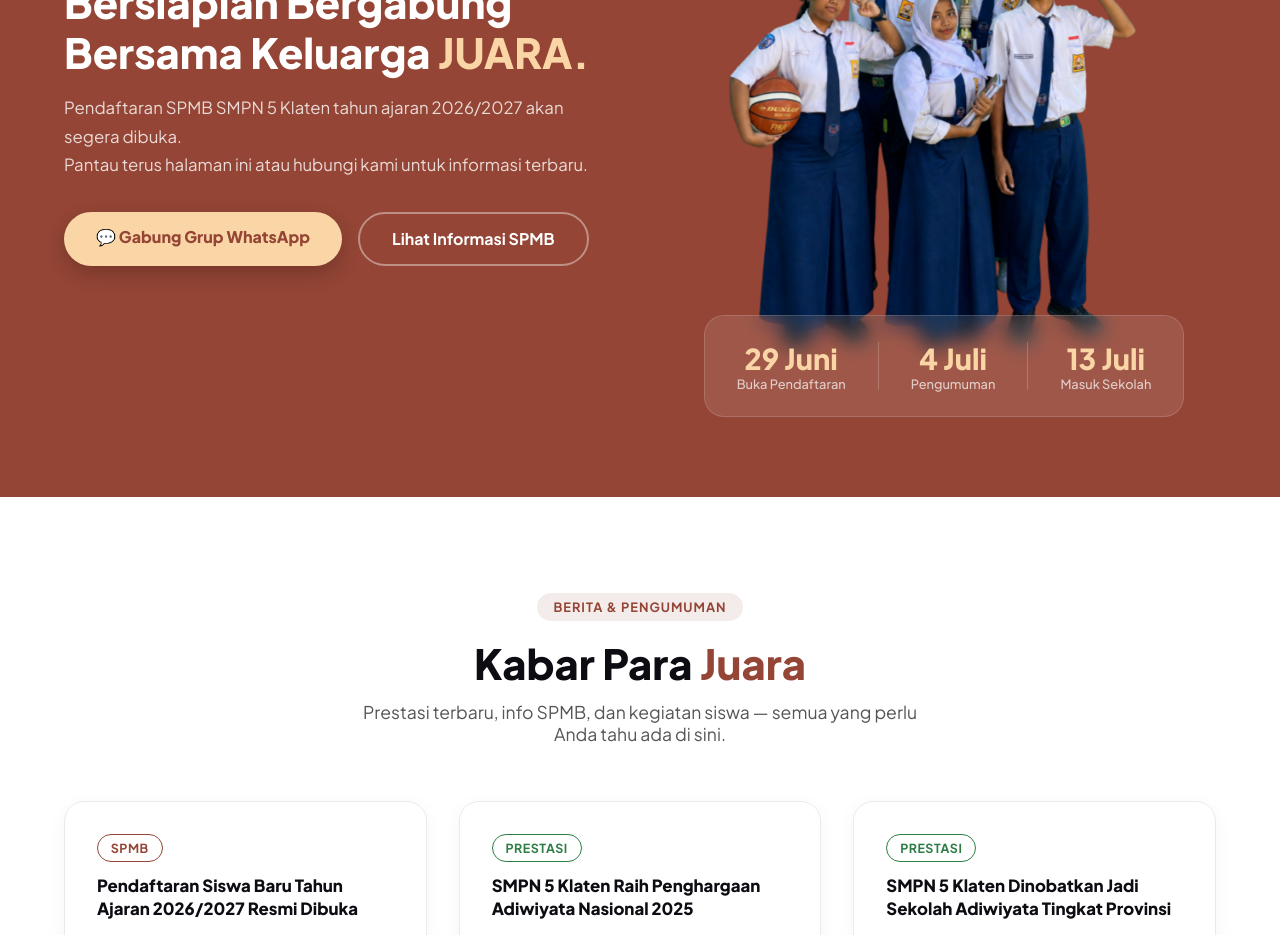
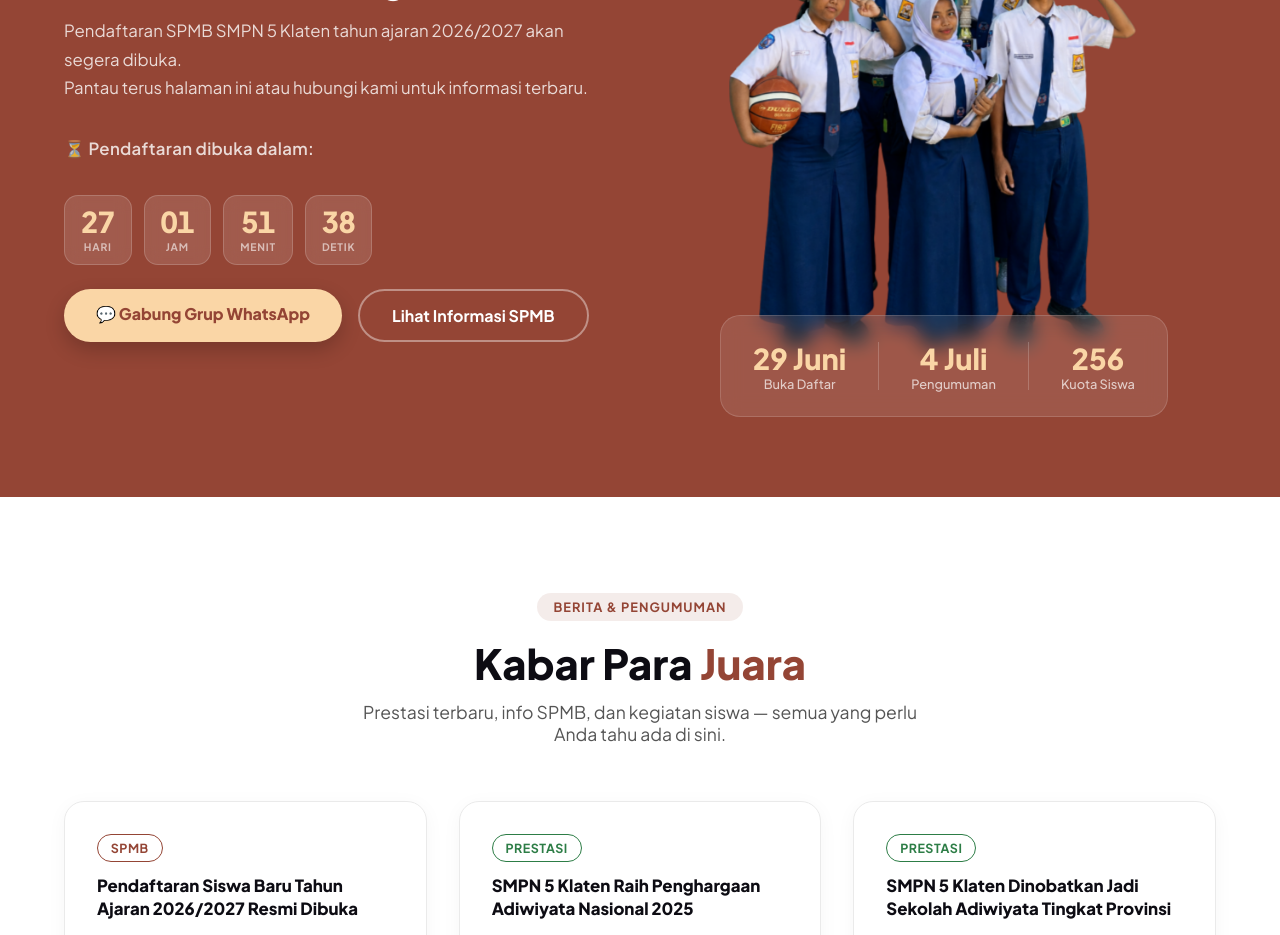
Before and after one commit to Santosa-Dev1507/website-smpn5-klaten, a Next.js app: page / in a window 1280 px wide. Shown: the part 6500-7435 px from the top of the page. Built offline with nearby package versions, Linux system fonts and the light colour scheme.

Commit message:
feat: tambah countdown timer SPMB & restore kuota 256 di section beranda

```diff
--- /dev/null
+++ b/app/components/SpmbCountdown.tsx
@@ -0,0 +1,66 @@
+"use client";
+
+import { useEffect, useState } from "react";
+import styles from "../page.module.css";
+
+const TARGET = new Date("2026-06-29T07:00:00+07:00").getTime();
+
+function calcTimeLeft() {
+  const diff = TARGET - Date.now();
+  if (diff <= 0) return null;
+  return {
+    hari: Math.floor(diff / (1000 * 60 * 60 * 24)),
+    jam: Math.floor((diff / (1000 * 60 * 60)) % 24),
+    menit: Math.floor((diff / (1000 * 60)) % 60),
+    detik: Math.floor((diff / 1000) % 60),
+  };
+}
+
+export default function SpmbCountdown() {
+  const [timeLeft, setTimeLeft] = useState<ReturnType<typeof calcTimeLeft>>(null);
+  const [mounted, setMounted] = useState(false);
+
+  useEffect(() => {
+    setMounted(true);
+    setTimeLeft(calcTimeLeft());
+    const id = setInterval(() => setTimeLeft(calcTimeLeft()), 1000);
+    return () => clearInterval(id);
+  }, []);
+
+  // Jangan render apapun di server (SSR) — hindari hydration mismatch
+  if (!mounted) return null;
+
+  // Jika sudah lewat tanggal, tampilkan pesan pendaftaran dibuka
+  if (timeLeft === null) {
+    return (
+      <div className={styles.countdownWrapper}>
+        <div className={styles.countdownOpen}>
+          🎉 Pendaftaran SPMB Sudah Dibuka!
+        </div>
+      </div>
+    );
+  }
+
+  const units = [
+    { value: timeLeft.hari, label: "Hari" },
+    { value: timeLeft.jam, label: "Jam" },
+    { value: timeLeft.menit, label: "Menit" },
+    { value: timeLeft.detik, label: "Detik" },
+  ];
+
+  return (
+    <div className={styles.countdownWrapper}>
+      <p className={styles.countdownLabel}>⏳ Pendaftaran dibuka dalam:</p>
+      <div className={styles.countdownGrid}>
+        {units.map(({ value, label }) => (
+          <div key={label} className={styles.countdownUnit}>
+            <span className={styles.countdownNumber}>
+              {String(value).padStart(2, "0")}
+            </span>
+            <span className={styles.countdownUnitLabel}>{label}</span>
+          </div>
+        ))}
+      </div>
+    </div>
+  );
+}
--- a/app/page.module.css
+++ b/app/page.module.css
@@ -420,6 +420,42 @@
 .ppdbInfoItem span { display: block; font-size: 0.8rem; color: rgba(255,255,255,0.7); font-weight: 500; }
 .ppdbInfoDivider { width: 1px; height: 48px; background: rgba(255,255,255,0.2); }
 
+/* ===== SPMB COUNTDOWN ===== */
+.countdownWrapper {
+  margin-top: 1.5rem;
+}
+.countdownLabel {
+  font-size: 0.85rem; font-weight: 600;
+  color: rgba(255,255,255,0.65); margin-bottom: 0.75rem;
+  letter-spacing: 0.3px;
+}
+.countdownGrid {
+  display: flex; gap: 0.75rem;
+}
+.countdownUnit {
+  display: flex; flex-direction: column; align-items: center;
+  background: rgba(255,255,255,0.12); border: 1px solid rgba(255,255,255,0.18);
+  border-radius: 14px; padding: 0.65rem 1rem; min-width: 62px;
+  backdrop-filter: blur(8px);
+  transition: transform var(--dur-base) var(--ease-enter),
+              background var(--dur-base) var(--ease-enter);
+}
+.countdownUnit:hover { background: rgba(255,255,255,0.18); transform: translateY(-2px); }
+.countdownNumber {
+  font-size: 1.8rem; font-weight: 900; color: var(--secondary);
+  line-height: 1; font-variant-numeric: tabular-nums;
+  letter-spacing: -0.5px;
+}
+.countdownUnitLabel {
+  font-size: 0.65rem; font-weight: 700; color: rgba(255,255,255,0.6);
+  text-transform: uppercase; letter-spacing: 0.8px; margin-top: 0.3rem;
+}
+.countdownOpen {
+  background: rgba(250,214,166,0.2); border: 1px solid rgba(250,214,166,0.4);
+  color: var(--secondary); font-weight: 700; font-size: 1rem;
+  padding: 0.75rem 1.25rem; border-radius: 14px; text-align: center;
+}
+
 /* ===== BERITA ===== */
 .news { padding: 6rem 5%; background: var(--light); }
 .newsGrid { display: grid; grid-template-columns: repeat(3,1fr); gap: 2rem; max-width: 1200px; margin: 0 auto; }
--- a/app/page.tsx
+++ b/app/page.tsx
@@ -5,6 +5,7 @@ import StatsCounter from "./components/StatsCounter";
 import ScrollReveal from "./components/ScrollReveal";
 import Script from "next/script";
 import InstagramFeed from "./components/InstagramFeed";
+import SpmbCountdown from "./components/SpmbCountdown";
 
 // ===== KONFIGURASI SPMB =====
 // Ubah ke `true` saat pendaftaran dibuka, `false` saat belum dibuka
@@ -308,7 +309,8 @@ export default function Home() {
                   Pendaftaran SPMB SMPN 5 Klaten tahun ajaran 2026/2027 akan segera dibuka.<br />
                   Pantau terus halaman ini atau hubungi kami untuk informasi terbaru.
                 </p>
-                <div className={styles.ppdbActions}>
+                <SpmbCountdown />
+                <div className={styles.ppdbActions} style={{ marginTop: "1.5rem" }}>
                   <a href="https://chat.whatsapp.com/CQbZAGUZmb22MOKr4LnWmz?mlu=2&s=em&p=a" target="_blank" rel="noopener noreferrer" className={styles.btnPpdbPrimary}>💬 Gabung Grup WhatsApp</a>
                   <a href="/spmb" className={styles.btnPpdbSecondary}>Lihat Informasi SPMB</a>
                 </div>
@@ -329,11 +331,11 @@ export default function Home() {
               <img src="/foto-spmb.png" alt="Siswa Berprestasi" className={styles.ppdbImage} />
             </div>
             <div className={styles.ppdbInfo}>
-              <div className={styles.ppdbInfoItem}><strong>29 Juni</strong><span>Buka Pendaftaran</span></div>
+              <div className={styles.ppdbInfoItem}><strong>29 Juni</strong><span>Buka Daftar</span></div>
               <div className={styles.ppdbInfoDivider}></div>
               <div className={styles.ppdbInfoItem}><strong>4 Juli</strong><span>Pengumuman</span></div>
               <div className={styles.ppdbInfoDivider}></div>
-              <div className={styles.ppdbInfoItem}><strong>13 Juli</strong><span>Masuk Sekolah</span></div>
+              <div className={styles.ppdbInfoItem}><strong>256</strong><span>Kuota Siswa</span></div>
             </div>
           </div>
         </div>
```
